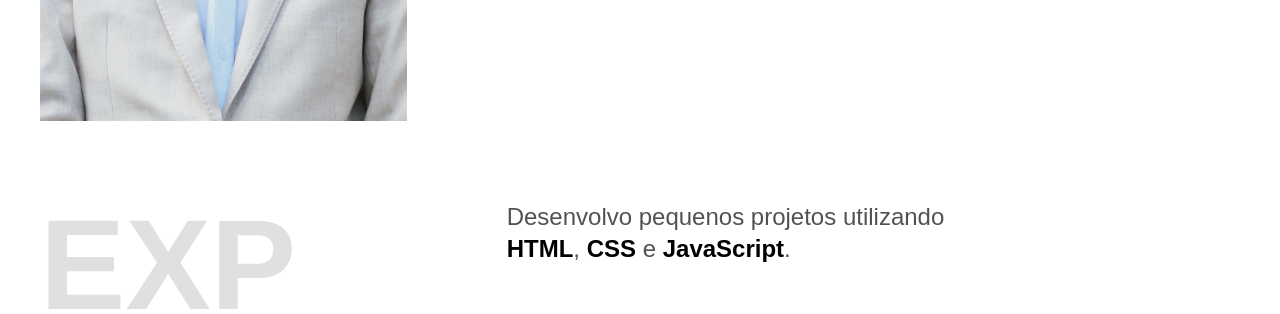
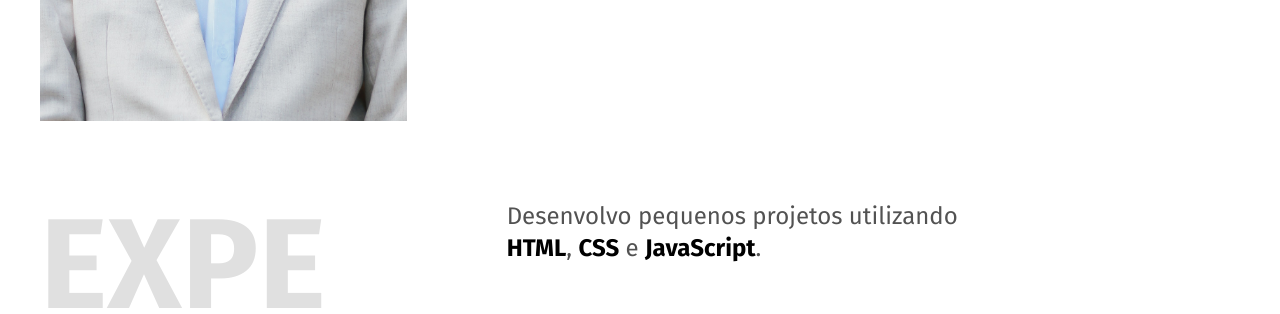
Before and after one commit to guilhermepsts/guilhermepsts.github.io, a plain HTML site: page index.html in a window 1280 px wide. Shown: the part 592-906 px from the top of the page. Drawn offline with Linux system fonts and the light colour scheme.

Commit message:
favicon and font added

```diff
--- a/index.html
+++ b/index.html
@@ -8,6 +8,10 @@
   <title>G. Santos - Developer & Designer </title>
   <meta name="description" content="Portfolio Guilherme Santos - Desenvolvedor Front End & UX/UI Designer">
   <link rel="stylesheet" href="./css/style.css">
+  <link rel="shortcut icon" href="./img/favicon.svg" type="image/x-icon">
+  <link rel="preconnect" href="https://fonts.googleapis.com">
+  <link rel="preconnect" href="https://fonts.gstatic.com" crossorigin>
+  <link href="https://fonts.googleapis.com/css2?family=Fira+Sans:wght@400;700&display=swap" rel="stylesheet">
 </head>
 
 <body>
```
Also changed, not shown: img/favicon.svg (added).
